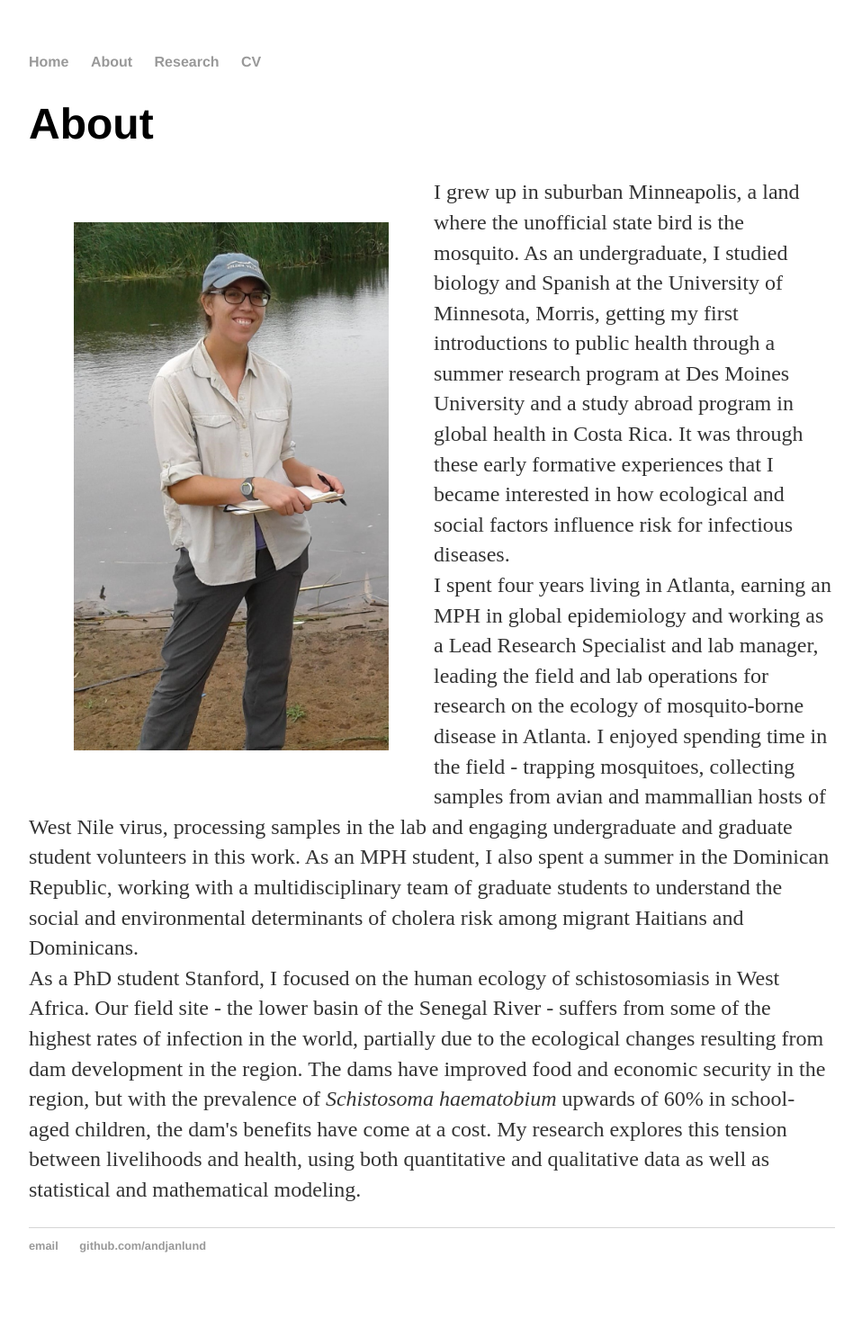
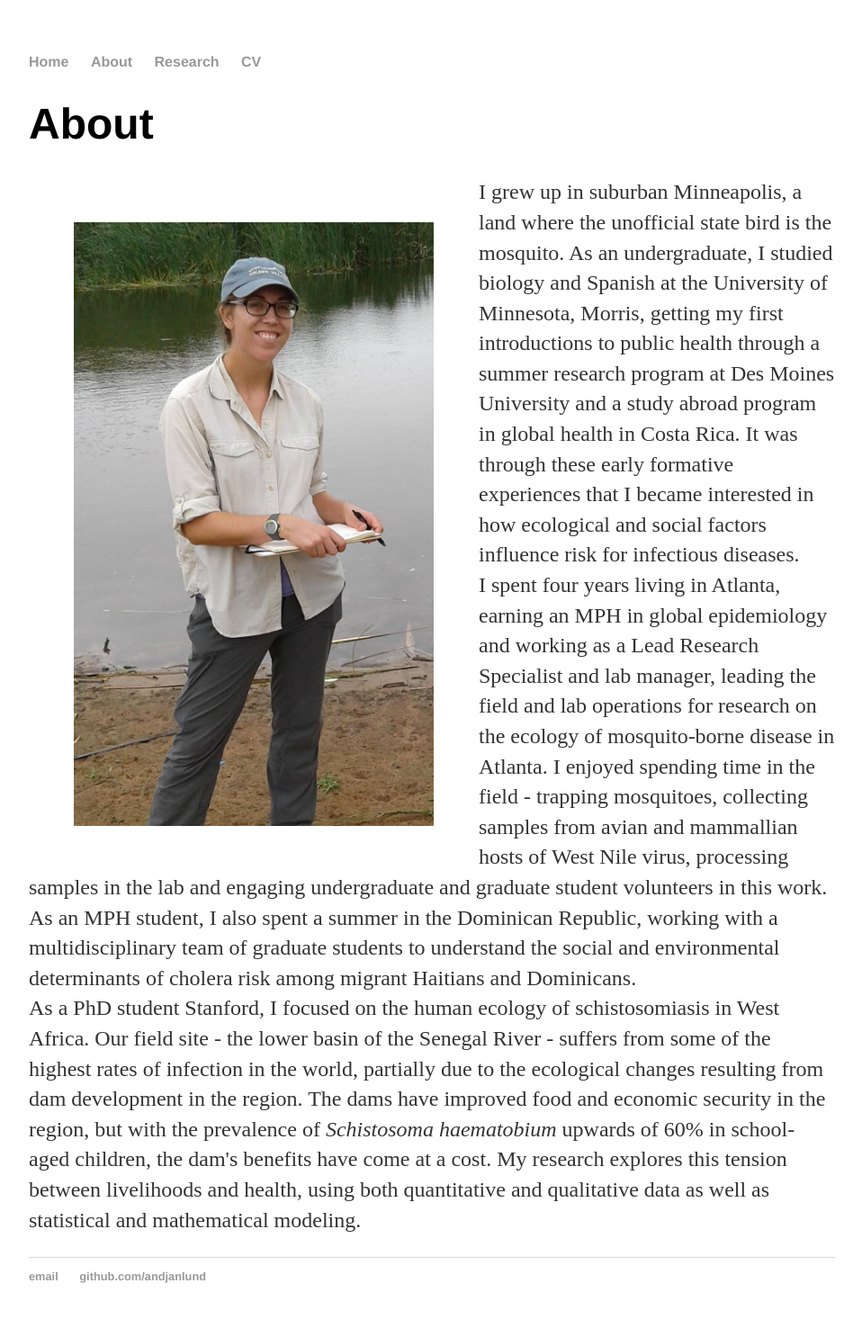
Before and after one commit to andjanlund/andjanlund.github.io, a Jekyll site: the page built from about/index.html, in a window 1280 px wide. Shown: the whole page at 90% size, without its empty margins (160-1118 px from the left). Built offline with Jekyll 4.4.1, drawn with Linux system fonts in a browser that asks for light colours; before the commit the page ends 1452 px from its top, so only the background shows below that.

Commit message:
enlarge picture slightly

```diff
--- a/about/index.html
+++ b/about/index.html
@@ -5,7 +5,7 @@ title: About
 	<h1>{{ page.title }}</h1>
 
 	<div>
-	<img src="/images/andrea/20160817_132057.jpg" width = "350"
+	<img src="/images/andrea/20160817_132057.jpg" width = "400"
 	  align = "left" hspace = 50 vspace = 50/>
 	</div>
 
```
